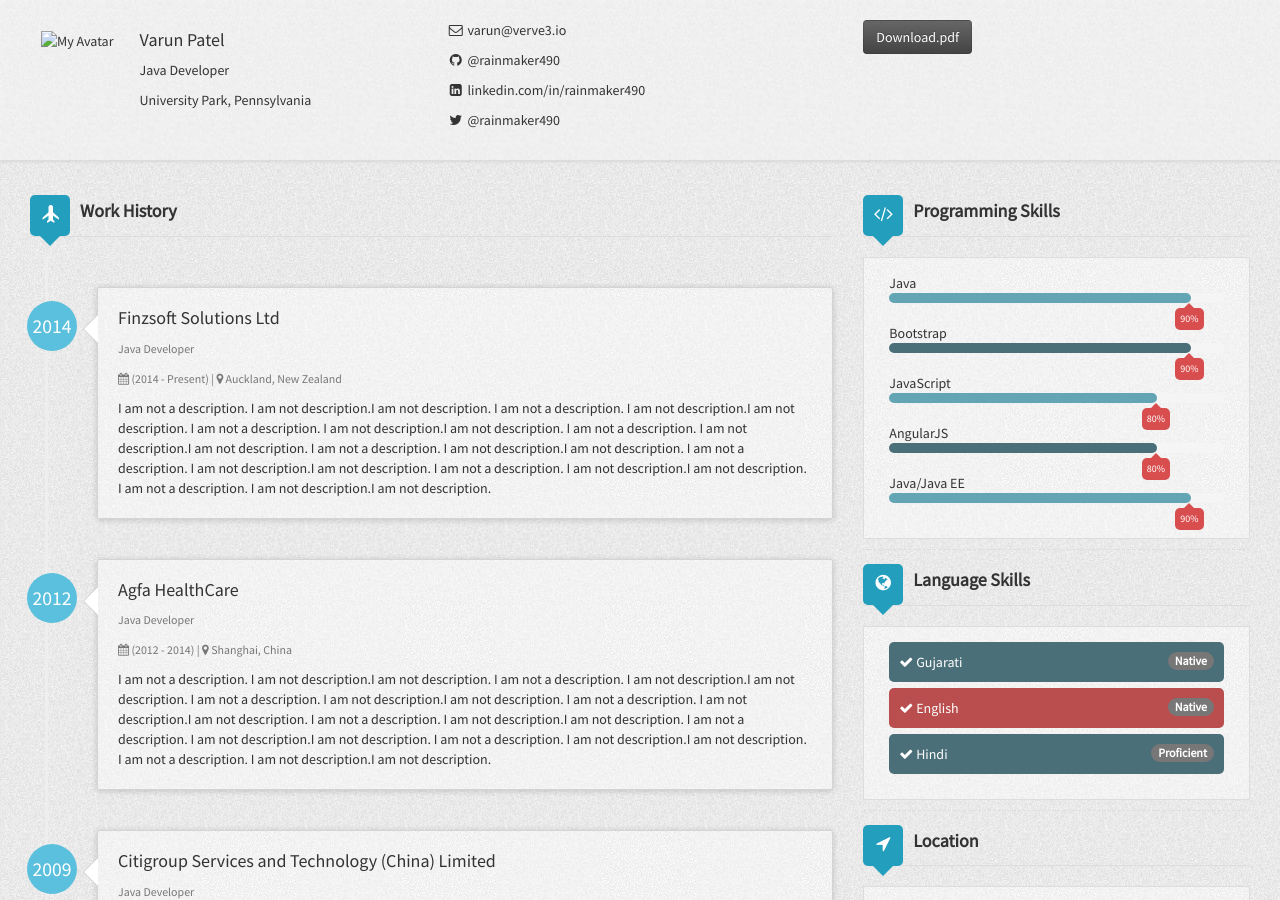
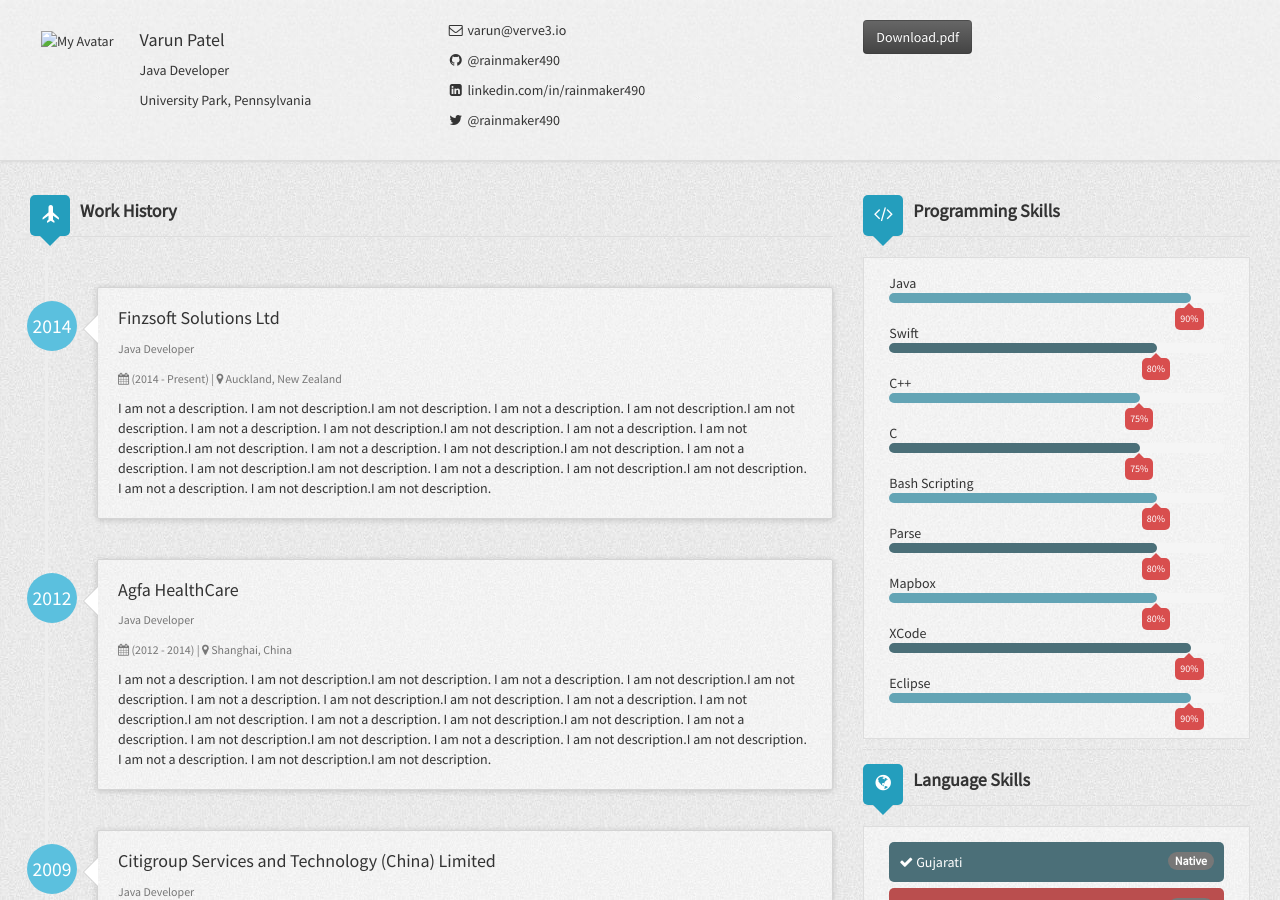
Before and after one commit to rainmaker490/rainmaker490.github.io, a Jekyll site: the page built from index.html, in a window 1280 px wide and 900 px high. Built offline with Jekyll 4.4.1, drawn with Linux system fonts in a browser that asks for light colours; grey boxes are pictures that could not be loaded.

```diff
--- a/_config.yml
+++ b/_config.yml
@@ -63,14 +63,26 @@ author:
       name: Java
       percentage: 90%
     - skill2:
-      name: Bootstrap
+      name: Swift
+      percentage: 80%
+    - skill3:
+      name: C++
+      percentage: 75%
+    - skill4:
+      name: C
+      percentage: 75%
+    - skill5:
+      name: Bash Scripting
+      percentage: 80%
+    - skill6:
+      name: Parse
+      percentage: 80%
+    - skill7:
+      name: Mapbox
+      percentage: 80%
+    - skill8:
+      name: XCode
       percentage: 90%
-    - skill3:
-      name: JavaScript
-      percentage: 80%
-    - skill4:
-      name: AngularJS
-      percentage: 80%
-    - skill5:
-      name: Java/Java EE
+    - skill9:
+      name: Eclipse
       percentage: 90%
```
Also changed, not shown: 1 other file.
